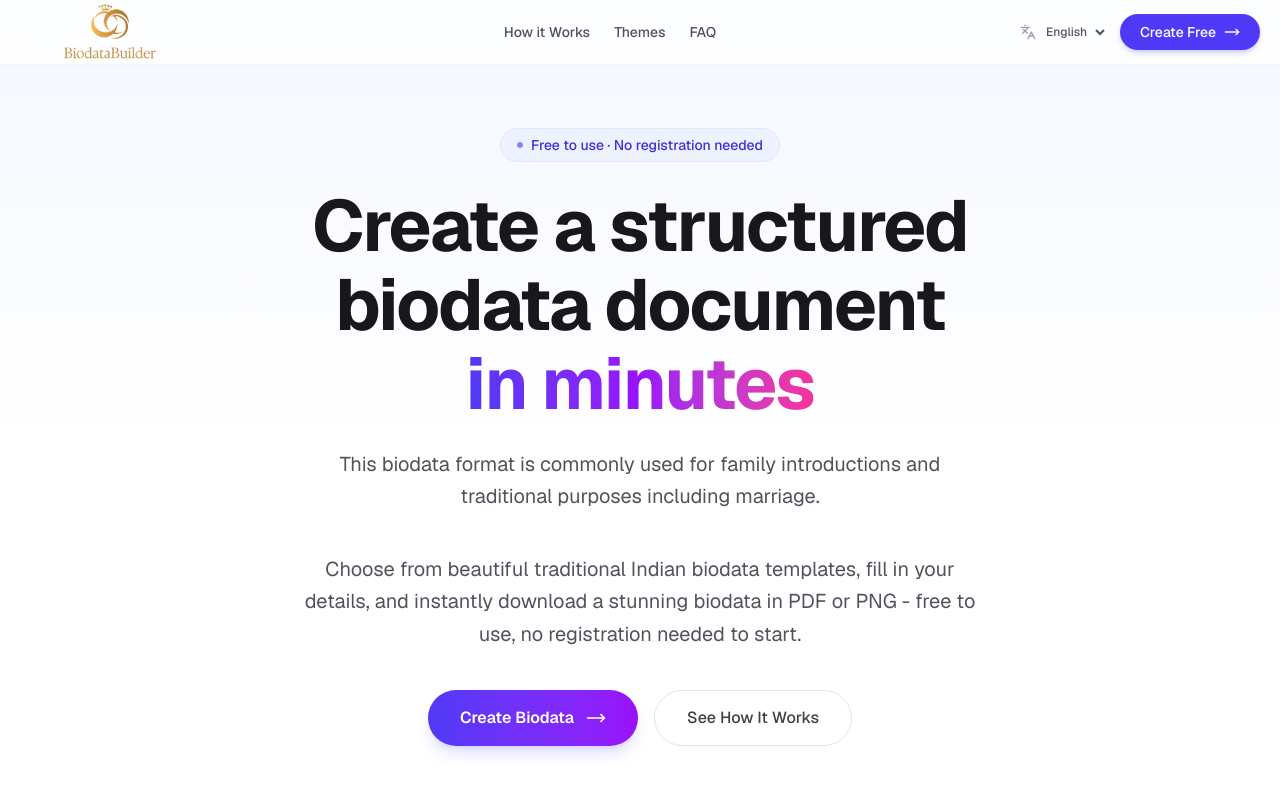
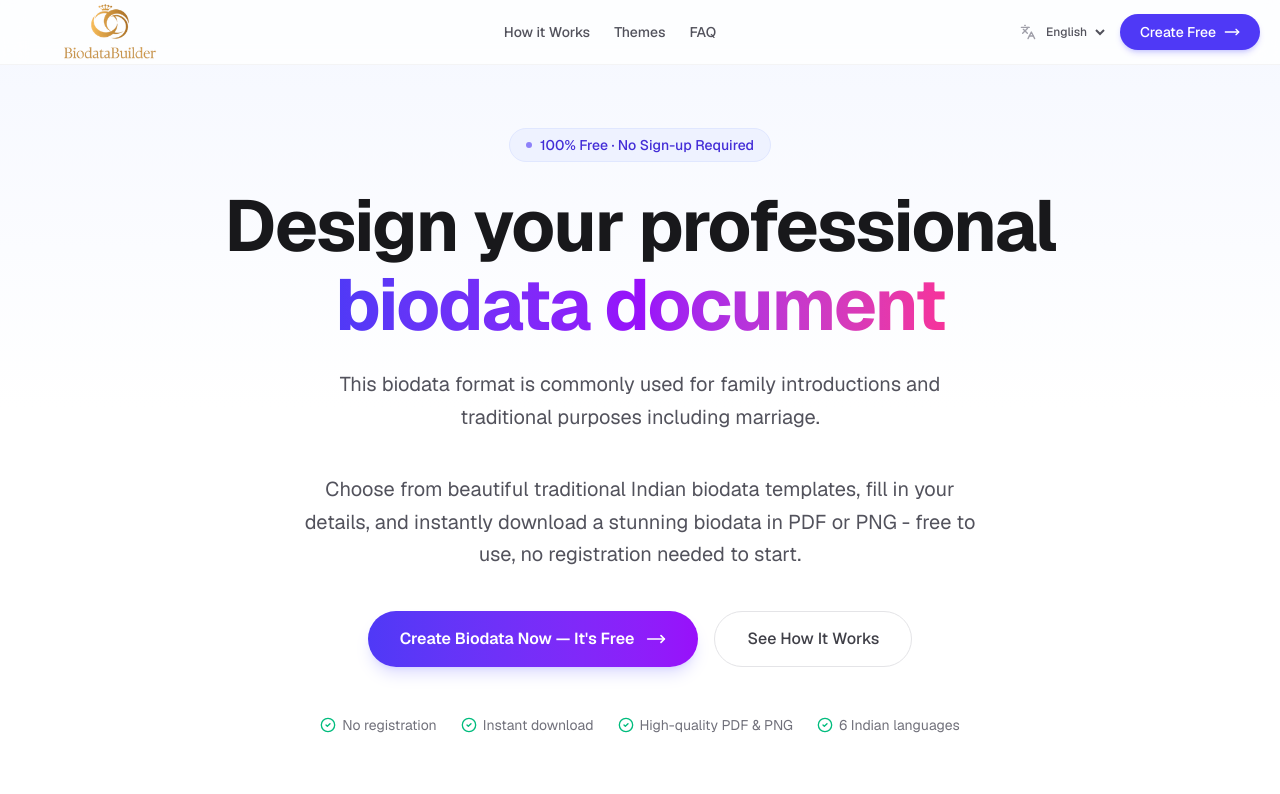
Before and after one commit to biodatabuilderapp-rajank/biodata, a Next.js app: page / in a window 1280 px wide. Shown: the top 794 px of the page. Built offline with nearby package versions, Linux system fonts and the light colour scheme.

Commit message:
chore: add explicit disclaimers for google ads policy compliance

```diff
--- a/public/translations/ui-en.json
+++ b/public/translations/ui-en.json
@@ -3,10 +3,10 @@
   "nav.themes": "Themes",
   "nav.faq": "FAQ",
   "nav.createFree": "Create Free",
-  "hero.badge": "Free to use · No registration needed",
-  "hero.h1.line1": "Create a structured biodata document",
-  "hero.h1.line2": "in minutes",
-  "hero.cta.primary": "Create Biodata",
+  "hero.badge": "100% Free · No Sign-up Required",
+  "hero.h1.line1": "Design your professional",
+  "hero.h1.line2": "biodata document",
+  "hero.cta.primary": "Create Biodata Now — It's Free",
   "hero.cta.secondary": "See How It Works",
   "hero.trust.noReg": "No registration",
   "hero.trust.download": "Instant download",
@@ -37,6 +37,7 @@
   "section.cta.button": "Create Biodata",
   "footer.quickLinks": "Quick Links",
   "footer.legal": "Legal",
+  "footer.disclaimer": "BiodataBuilder is a free design utility for generating PDF documents. We are NOT a matchmaking, matrimonial, or dating service. We do not connect users and we do not store your personal data on our servers. All information entered remains securely on your device.",
   "footer.tagline": "Made with ❤️ for Indian families",
   "create.title": "Create Biodata",
   "create.previewBtn": "Preview & Select Theme",
--- a/src/app/page.tsx
+++ b/src/app/page.tsx
@@ -40,6 +40,7 @@ const TESTIMONIALS = [
 
 const FAQS = [
   { q: "Is this biodata maker completely free?", a: "Yes! Creating, previewing, and downloading your biodata is free to use." },
+  { q: "Is this a matchmaking or dating service?", a: "No. BiodataBuilder is purely a free design utility to format and generate PDF documents. We do not provide matrimonial services, we do not connect users, and we do not store your personal data on any servers." },
   { q: "Do I need to create an account?", a: "No. You can start creating your biodata immediately without any registration or sign-up." },
   { q: "What formats can I download my biodata in?", a: "You can download your biodata as a high-quality PDF (ideal for printing) or PNG image (ideal for sharing on WhatsApp)." },
   { q: "Can I add my photo?", a: "Yes! You can upload and crop your photo and choose between a circular or square frame." },
@@ -362,6 +363,12 @@ function HomeContent() {
             </div>
           </div>
 
+          <div className="border-t border-zinc-100 dark:border-zinc-900 py-6 mb-2">
+            <p className="text-xs text-zinc-500 dark:text-zinc-500 leading-relaxed max-w-4xl text-justify sm:text-left">
+              <strong className="font-semibold text-zinc-600 dark:text-zinc-400">Disclaimer:</strong> {t("footer.disclaimer") ?? "BiodataBuilder is a free design utility for generating PDF documents. We are NOT a matchmaking, matrimonial, or dating service. We do not connect users and we do not store your personal data on our servers. All information entered remains securely on your device."}
+            </p>
+          </div>
+
           <div className="border-t border-zinc-100 dark:border-zinc-900 pt-6 flex flex-col sm:flex-row items-center justify-between gap-4 text-sm text-zinc-400">
             <p>© {new Date().getFullYear()} BiodataBuilder. All rights reserved.</p>
             <p>{t("footer.tagline") ?? "Made with ❤️ for Indian families"}</p>
```
